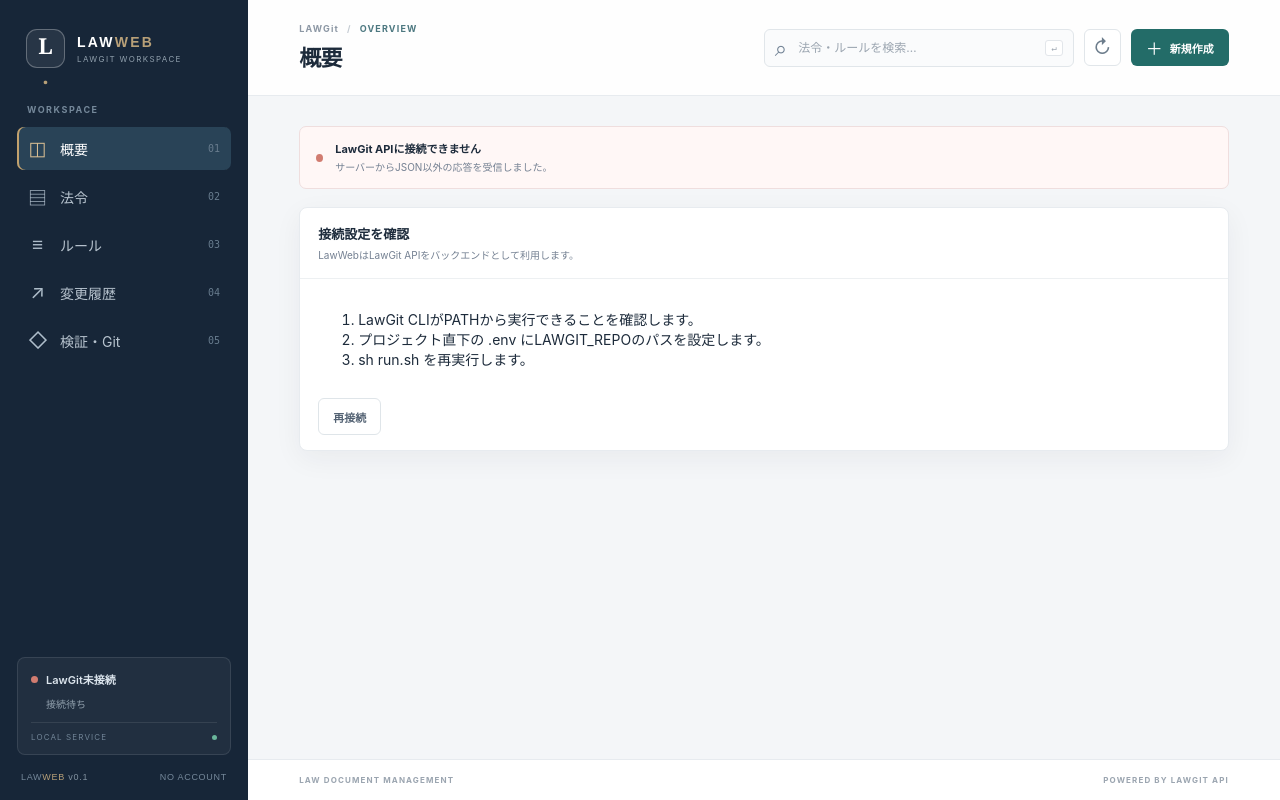
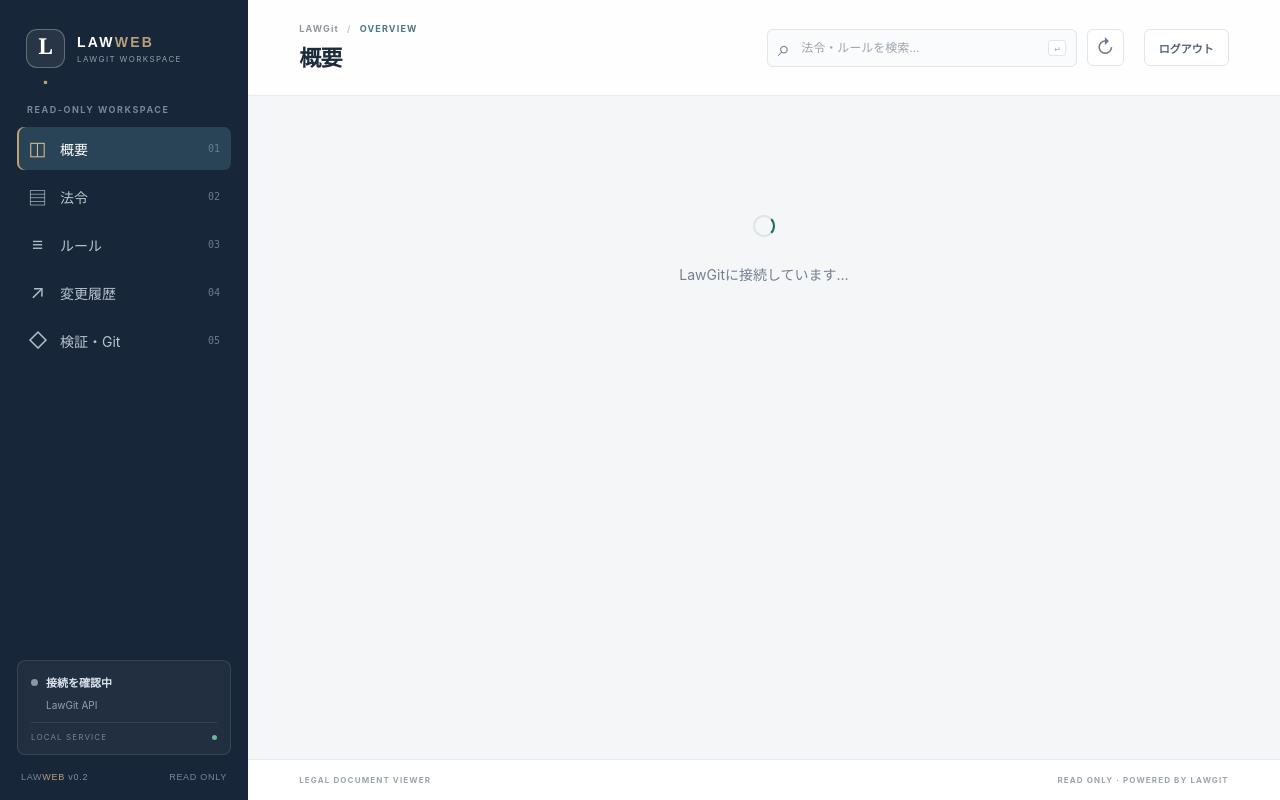
Before and after one commit to sibainugameing/lawweb, a Python web app: template templates/index.html in a window 1280 px wide. Run offline with Jinja, Linux system fonts and the light colour scheme; the template is opened without the code that fills it, so the values that code supplies are empty.

Commit message:
Replace editing controls with authenticated read-only shell

```diff
--- a/templates/index.html
+++ b/templates/index.html
@@ -15,8 +15,7 @@
         <span class="brand-mark">L<span>.</span></span>
         <span class="brand-copy"><strong>LAW<span>WEB</span></strong><small>LAWGIT WORKSPACE</small></span>
       </a>
-
-      <div class="workspace-label">WORKSPACE</div>
+      <div class="workspace-label">READ-ONLY WORKSPACE</div>
       <nav class="main-nav" aria-label="メインメニュー">
         <button class="nav-item active" data-view="overview"><span class="nav-icon">◫</span><span>概要</span><kbd>01</kbd></button>
         <button class="nav-item" data-view="laws"><span class="nav-icon">▤</span><span>法令</span><kbd>02</kbd></button>
@@ -24,17 +23,15 @@
         <button class="nav-item" data-view="activity"><span class="nav-icon">↗</span><span>変更履歴</span><kbd>04</kbd></button>
         <button class="nav-item" data-view="integrity"><span class="nav-icon">◇</span><span>検証・Git</span><kbd>05</kbd></button>
       </nav>
-
       <div class="sidebar-bottom">
         <div class="connection-card">
           <div class="connection-head"><span class="status-dot" id="sidebar-status-dot"></span><span id="sidebar-status">接続を確認中</span></div>
           <p id="sidebar-repo">LawGit API</p>
           <div class="connection-foot"><span>LOCAL SERVICE</span><span class="pulse"></span></div>
         </div>
-        <div class="sidebar-footer"><span>LAW<span>WEB</span> <b>v0.1</b></span><span>NO ACCOUNT</span></div>
+        <div class="sidebar-footer"><span>LAW<span>WEB</span> <b>v0.2</b></span><span>READ ONLY</span></div>
       </div>
     </aside>
-
     <main class="main">
       <header class="topbar">
         <div class="page-heading">
@@ -48,18 +45,18 @@
             <kbd>↵</kbd>
           </form>
           <button class="icon-button" id="refresh-button" title="再読み込み" aria-label="再読み込み">↻</button>
-          <button class="button button-primary" id="create-button"><span>＋</span> 新規作成</button>
+          <span class="user-pill">{{ current_user.username }}</span>
+          <form method="post" action="{{ url_for('logout') }}" class="logout-form">
+            <input type="hidden" name="csrf_token" value="{{ csrf_token }}">
+            <button class="button button-secondary logout-button" type="submit">ログアウト</button>
+          </form>
         </div>
       </header>
-
       <div class="content" id="view-root" aria-live="polite">
         <div class="loading-state"><span class="loader"></span><p>LawGitに接続しています…</p></div>
       </div>
-      <footer class="main-footer"><span>LAW DOCUMENT MANAGEMENT</span><span>POWERED BY LAWGIT API</span></footer>
+      <footer class="main-footer"><span>LEGAL DOCUMENT VIEWER</span><span>READ ONLY · POWERED BY LAWGIT</span></footer>
     </main>
   </div>
-
-  <div id="modal-root"></div>
-  <div id="toast-root" class="toast-root" aria-live="polite" aria-atomic="true"></div>
 </body>
 </html>
```
